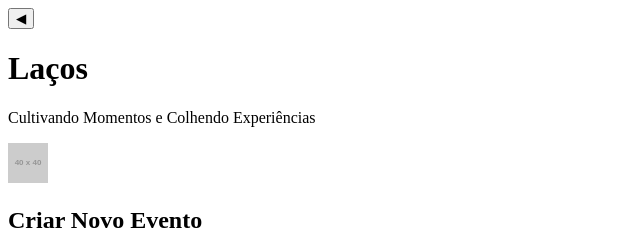
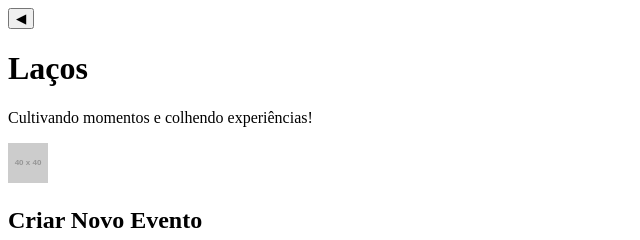
Before and after one commit to Eloa-Duarte/Lacos-imersao-BA, a plain HTML site: page Laços/pages/crieumevento.html in a window 1280 px wide. Shown: the top 240 px of the page, 0-640 px from the left. Drawn offline with Linux system fonts and the light colour scheme; files that its build step writes are made by us from their sources; placeholder pictures from the web are drawn by us; a script that the page names is missing; a web font is replaced by a local one.

Commit message:
Update crieumevento.html

```diff
--- a/Laços/pages/crieumevento.html
+++ b/Laços/pages/crieumevento.html
@@ -12,7 +12,7 @@
             <button class="menu-icon" onclick="window.history.back()">&#9664;</button> </div>
         <div class="header-center">
             <h1 class="logo">Laços</h1>
-            <p class="tagline">Cultivando Momentos e Colhendo Experiências</p>
+            <p class="tagline">Cultivando momentos e colhendo experiências!</p>
         </div>
         <div class="header-right">
             <img src="https://via.placeholder.com/40" alt="User Avatar" class="user-avatar">
```
